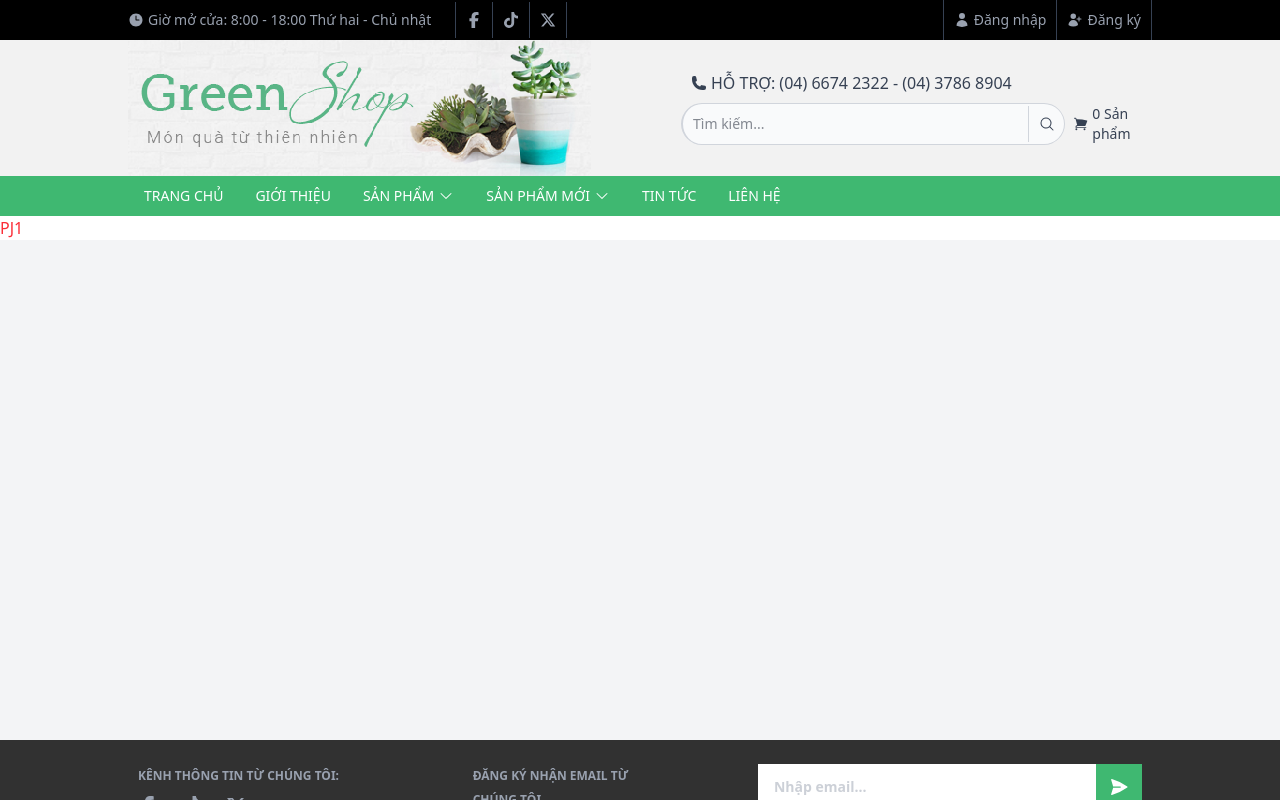
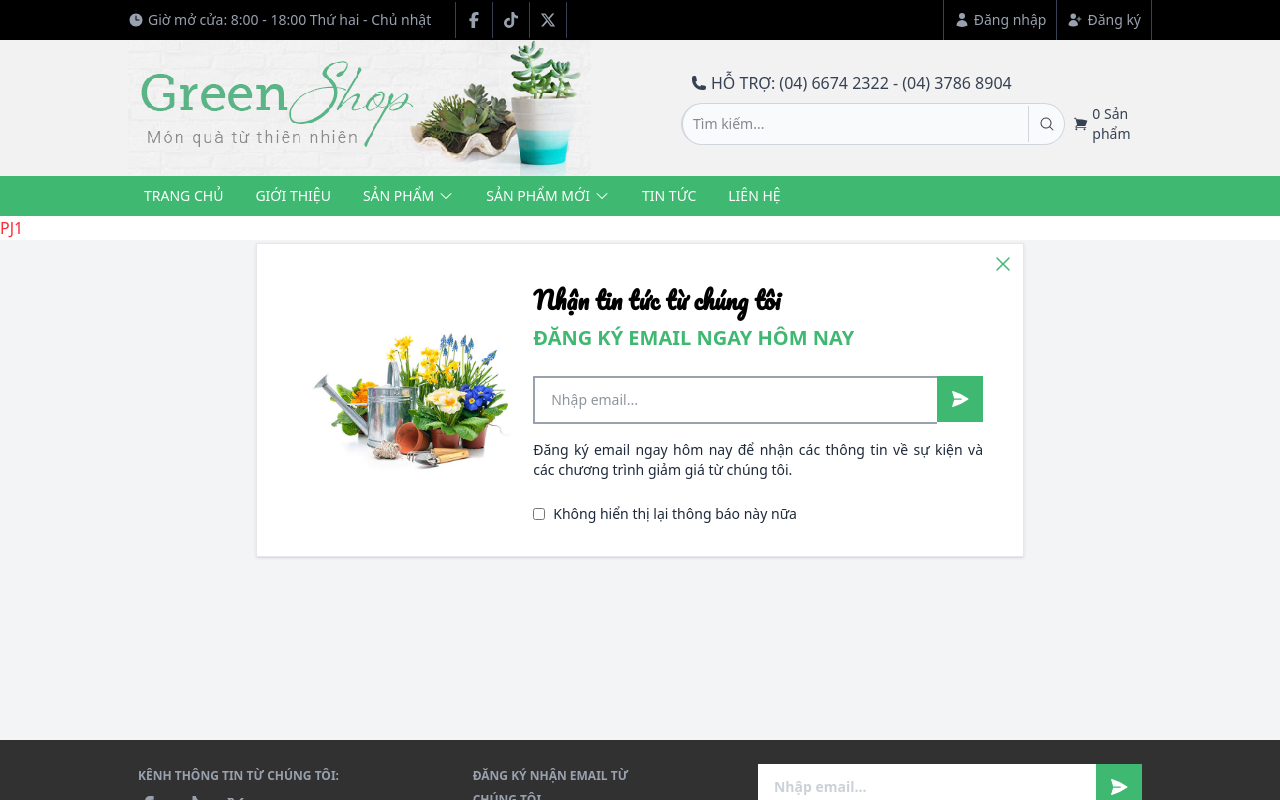
Before and after one commit to awesome-academy/NAITEI-FEHN-PR1-THE-VU, a React (Vite) app: page / in a window 1280 px wide. Shown: the top 800 px of the page. Built offline with nearby package versions, Linux system fonts and the light colour scheme.

Commit message:
Create popup

```diff
--- a/index.html
+++ b/index.html
@@ -3,6 +3,12 @@
   <head>
     <meta charset="UTF-8" />
     <link rel="icon" type="image/svg+xml" href="/vite.svg" />
+    <link rel="preconnect" href="https://fonts.googleapis.com" />
+    <link rel="preconnect" href="https://fonts.gstatic.com" crossorigin />
+    <link
+      href="https://fonts.googleapis.com/css2?family=Be+Vietnam+Pro:ital,wght@0,100;0,200;0,300;0,400;0,500;0,600;0,700;0,800;0,900;1,100;1,200;1,300;1,400;1,500;1,600;1,700;1,800;1,900&family=Pacifico&display=swap"
+      rel="stylesheet"
+    />
     <meta name="viewport" content="width=device-width, initial-scale=1.0" />
     <title>Green Shop</title>
   </head>
--- a/package.json
+++ b/package.json
@@ -11,6 +11,7 @@
     "preview": "vite preview"
   },
   "dependencies": {
+    "@headlessui/react": "^2.2.0",
     "@heroicons/react": "^2.2.0",
     "@tailwindcss/vite": "^4.0.13",
     "react": "^19.0.0",
--- a/src/App.jsx
+++ b/src/App.jsx
@@ -1,5 +1,6 @@
 import Footer from "./components/Footer";
 import Header from "./components/Header";
+import WelcomePopup from "./components/WelcomePopup";
 
 function App() {
   return (
@@ -8,6 +9,7 @@ function App() {
       <p className="text-red-500">PJ1</p>
       <div className="h-[500px] bg-gray-100"></div>
       <Footer />
+      <WelcomePopup />
     </>
   );
 }
--- /dev/null
+++ b/src/components/WelcomePopup.jsx
@@ -0,0 +1,93 @@
+import {
+  Description,
+  Dialog,
+  DialogPanel,
+  DialogTitle,
+} from "@headlessui/react";
+import { PaperAirplaneIcon, XMarkIcon } from "@heroicons/react/24/solid";
+import { useState } from "react";
+import PopupImage from "../assets/popup-image.jpg";
+
+export default function WelcomePopup() {
+  const [isOpen, setIsOpen] = useState(true);
+  const [notWantToDisplayPopup, setNotWantToDisplayPopup] = useState(
+    () => sessionStorage.getItem("notWantToDisplayPopup") === "true",
+  );
+
+  const handleCheckboxChange = (e) => {
+    setNotWantToDisplayPopup(e.target.checked);
+
+    e.target.checked
+      ? sessionStorage.setItem("notWantToDisplayPopup", JSON.stringify(true))
+      : sessionStorage.removeItem("notWantToDisplayPopup");
+  };
+
+  return (
+    !notWantToDisplayPopup && (
+      <Dialog
+        open={isOpen}
+        onClose={() => setIsOpen(false)}
+        className="relative z-50"
+      >
+        <div className="fixed inset-0 flex w-screen items-center justify-center p-8 md:p-4">
+          <DialogPanel className="max-w-3xl space-y-4 border border-gray-200 shadow-sm bg-white p-8 sm:px-10 sm:py-12` relative">
+            <button
+              className="absolute top-0 right-0 p-2 text-main hover:opacity-70 cursor-pointer"
+              onClick={() => setIsOpen(false)}
+            >
+              <XMarkIcon className="size-4 sm:size-6" />
+            </button>
+
+            <div className="sm:flex items-center">
+              <div className="hidden sm:block sm:w-5/10 mr-3">
+                <img src={PopupImage} alt="img" />
+              </div>
+
+              <div>
+                <DialogTitle className="font-bold font-pacifico text-xl/8 sm:text-2xl/12">
+                  Nhận tin tức từ chúng tôi
+                  <p className="text-main font-sans text-lg sm:text-xl font-bold">
+                    ĐĂNG KÝ EMAIL NGAY HÔM NAY
+                  </p>
+                </DialogTitle>
+                <div className="flex bg-white mt-6 mb-4">
+                  <input
+                    type="text"
+                    placeholder="Nhập email..."
+                    className="py-2 sm:py-3 px-4 block w-full text-gray-800 border-2 border-r-0 border-gray-400 sm:text-sm focus:outline-0"
+                  />
+                  <button
+                    type="button"
+                    className="size-11.5 shrink-0 inline-flex justify-center items-center gap-x-2 text-sm font-semibold border border-transparent bg-main text-white hover:bg-green-600 cursor-pointer"
+                  >
+                    <PaperAirplaneIcon className="size-5" />
+                  </button>
+                </div>
+
+                <Description className="text-gray-800 text-sm text-justify mb-6">
+                  Đăng ký email ngay hôm nay để nhận các thông tin về sự kiện và
+                  các chương trình giảm giá từ chúng tôi.
+                </Description>
+                <div className="flex items-center">
+                  <input
+                    id="default-checkbox"
+                    type="checkbox"
+                    checked={notWantToDisplayPopup}
+                    onChange={handleCheckboxChange}
+                    className="w-3 h-3 bg-gray-100 border-gray-300 rounded-sm"
+                  />
+                  <label
+                    htmlFor="default-checkbox"
+                    className="ms-2 text-sm text-gray-800"
+                  >
+                    Không hiển thị lại thông báo này nữa
+                  </label>
+                </div>
+              </div>
+            </div>
+          </DialogPanel>
+        </div>
+      </Dialog>
+    )
+  );
+}
--- a/src/index.css
+++ b/src/index.css
@@ -4,4 +4,6 @@
   --color-footer: #313131;
   --color-main: #3fb871;
   --color-hover: #36a66d;
+  --font-beVietNamPro: "Be Vietnam Pro", "sans-serif";
+  --font-pacifico: "Pacifico", "sans-serif";
 }
--- /dev/null
+++ b/tailwind.config.js
@@ -0,0 +1,13 @@
+/** @type {import('tailwindcss').Config} */
+export default {
+  content: ["./index.html", "./src/**/*.{js,ts,jsx,tsx}"],
+  theme: {
+    extend: {
+      fontFamily: {
+        beVietNamPro: ["Be Vietnam Pro", "sans-serif"],
+        pacifico: ["Pacifico", "sans-serif"],
+      },
+    },
+  },
+  plugins: [],
+};
```
Also changed, not shown: src/assets/popup-image.jpg (added), 1 other file (tests, documents, lock files or other folders).
